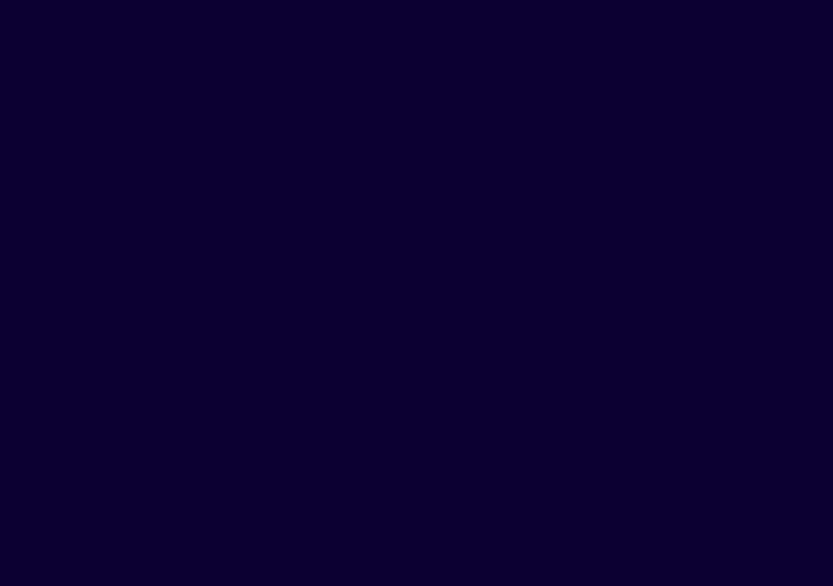
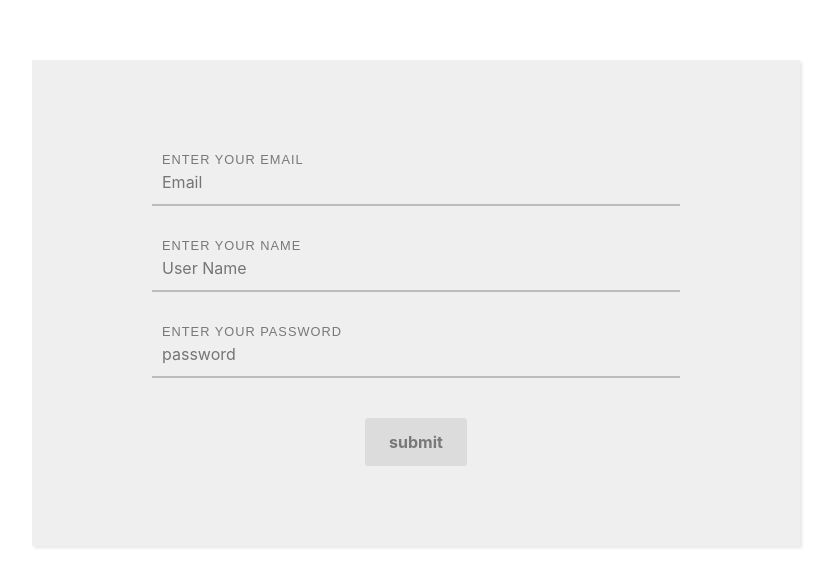
Before and after one commit to hubkra/EmployeApp, an Angular app in the folder frontend/employeemanagerapp/: page /registration in a window 1280 px wide. Before the commit this address led to /. Shown: the top 586 px of the page, without its empty margins (224-1057 px from the left). Built offline with nearby package versions, Linux system fonts and the light colour scheme.

Commit message:
Add register user in Angular

```diff
--- a/frontend/employeemanagerapp/src/app/app-routing.module.ts
+++ b/frontend/employeemanagerapp/src/app/app-routing.module.ts
@@ -2,13 +2,16 @@ import { NgModule } from '@angular/core';
 import {  RouterModule, Routes } from '@angular/router';
 import { LoginComponent } from './login/login.component';
 import { EmployeeComponent } from './employee/employee.component';
+import { RegistrationComponent } from './registration/registration.component';
 
 
 
 const routes: Routes= [
 
    { path:'',component:LoginComponent },
-    {path:'employee', component:EmployeeComponent}
+    {path:'employee', component:EmployeeComponent},
+    {path:'registration', component:RegistrationComponent}
+
 ];
 
 
--- a/frontend/employeemanagerapp/src/app/login/login.component.css
+++ b/frontend/employeemanagerapp/src/app/login/login.component.css
@@ -147,6 +147,29 @@ html {
 
 
 
+  input[type=password] {
+    background-color: #f6f6f6;
+    border: none;
+    color: #0d0d0d;
+    padding: 15px 32px;
+    text-align: center;
+    text-decoration: none;
+    display: inline-block;
+    font-size: 16px;
+    margin: 5px;
+    width: 85%;
+    border: 2px solid #f6f6f6;
+    -webkit-transition: all 0.5s ease-in-out;
+    -moz-transition: all 0.5s ease-in-out;
+    -ms-transition: all 0.5s ease-in-out;
+    -o-transition: all 0.5s ease-in-out;
+    transition: all 0.5s ease-in-out;
+    -webkit-border-radius: 5px 5px 5px 5px;
+    border-radius: 5px 5px 5px 5px;
+  }
+
+
+
   /* ANIMATIONS */
 
   /* Simple CSS3 Fade-in-down Animation */
--- a/frontend/employeemanagerapp/src/app/login/login.component.html
+++ b/frontend/employeemanagerapp/src/app/login/login.component.html
@@ -14,15 +14,16 @@
 
     <!-- Login Form -->
     <form #loginform="ngForm" (ngSubmit)="loginUser()">
-        <small class="danger">{{msg}}</small>
-      <input type="text" id="login" class="fadeIn second" name="login" placeholder="Email" [(ngModel)]="user.emailId">
-      <input type="text" id="password" class="fadeIn third" name="login" placeholder="password"[(ngModel)]="user.password">
+        <small class="text-danger">{{msg}}</small>
+      <input type="text" id="login" class="fadeIn second" name="login" placeholder="Email" [(ngModel)]="user.emailId" required #email="ngModel">
+      <input type="password" id="password" class="fadeIn third" name="login" placeholder="password"[(ngModel)]="user.password">
+
       <input type="submit" class="fadeIn fourth" value="Log In">
     </form>
 
     <!-- Remind Passowrd -->
     <div id="formFooter">
-      <a class="underlineHover" href="#">Register</a>
+      <a class="underlineHover" (click)="gotoregistration()">Register</a>
     </div>
 
   </div>
--- a/frontend/employeemanagerapp/src/app/login/login.component.ts
+++ b/frontend/employeemanagerapp/src/app/login/login.component.ts
@@ -28,4 +28,8 @@ export class LoginComponent implements OnInit {
         this.msg="Bledne dane";}
       );
   }
+
+  gotoregistration(){
+    this._router.navigate(['/registration'])
+  }
 }
--- a/frontend/employeemanagerapp/src/app/registration.service.ts
+++ b/frontend/employeemanagerapp/src/app/registration.service.ts
@@ -13,4 +13,8 @@ export class RegistrationService {
   public loginUserFromRemote(user:User):Observable<any>{
  return this._http.post<any>("http://localhost:8080/login",user)
   }
+
+  public registerUserFromRemote(user:User):Observable<any>{
+    return this._http.post<any>("http://localhost:8080/registeruser",user);
+  }
 }
--- a/frontend/employeemanagerapp/src/app/registration/registration.component.css
+++ b/frontend/employeemanagerapp/src/app/registration/registration.component.css
@@ -0,0 +1,80 @@
+
+
+body {
+    background: #C5E1A5;
+  }
+  form {
+    width: 60%;
+    margin: 60px auto;
+    background: #efefef;
+    padding: 60px 120px 80px 120px;
+    text-align: center;
+    -webkit-box-shadow: 2px 2px 3px rgba(0,0,0,0.1);
+    box-shadow: 2px 2px 3px rgba(0,0,0,0.1);
+  }
+  label {
+    display: block;
+    position: relative;
+    margin: 40px 0px;
+  }
+  .label-txt {
+    position: absolute;
+    top: -1.6em;
+    padding: 10px;
+    font-family: sans-serif;
+    font-size: .8em;
+    letter-spacing: 1px;
+    color: rgb(120,120,120);
+    transition: ease .3s;
+  }
+  .input {
+    width: 100%;
+    padding: 10px;
+    background: transparent;
+    border: none;
+    outline: none;
+  }
+
+  .line-box {
+    position: relative;
+    width: 100%;
+    height: 2px;
+    background: #BCBCBC;
+  }
+
+  .line {
+    position: absolute;
+    width: 0%;
+    height: 2px;
+    top: 0px;
+    left: 50%;
+    transform: translateX(-50%);
+    background: #8BC34A;
+    transition: ease .6s;
+  }
+
+  .input:focus + .line-box .line {
+    width: 100%;
+  }
+
+  .label-active {
+    top: -3em;
+  }
+
+  button {
+    display: inline-block;
+    padding: 12px 24px;
+    background: rgb(220,220,220);
+    font-weight: bold;
+    color: rgb(120,120,120);
+    border: none;
+    outline: none;
+    border-radius: 3px;
+    cursor: pointer;
+    transition: ease .3s;
+  }
+
+  button:hover {
+    background: #8BC34A;
+    color: #ffffff;
+  }
--- a/frontend/employeemanagerapp/src/app/registration/registration.component.html
+++ b/frontend/employeemanagerapp/src/app/registration/registration.component.html
@@ -1 +1,31 @@
-<p>registration works!</p>
+<link href="//maxcdn.bootstrapcdn.com/bootstrap/4.1.1/css/bootstrap.min.css" rel="stylesheet" id="bootstrap-css">
+<script src="//maxcdn.bootstrapcdn.com/bootstrap/4.1.1/js/bootstrap.min.js"></script>
+<script src="//cdnjs.cloudflare.com/ajax/libs/jquery/3.2.1/jquery.min.js"></script>
+<!------ Include the above in your HEAD tag ---------->
+
+<form #Registerform="ngForm" (ngSubmit)="registerUser()">
+  <label>
+    <p class="label-txt">ENTER YOUR EMAIL</p>
+    <input type="text" class="input" name="email" [(ngModel)]="user.emailId" placeholder="Email" required >
+    <div class="line-box">
+      <div class="line"></div>
+    </div>
+  </label>
+  <label>
+    <p class="label-txt">ENTER YOUR NAME</p>
+    <input type="text" class="input" name="name" [(ngModel)]="user.userName" placeholder="User Name" required >
+    <div class="line-box">
+      <div class="line"></div>
+    </div>
+  </label>
+  <label>
+    <p class="label-txt">ENTER YOUR PASSWORD</p>
+    <input type="password" class="input" name="password" [(ngModel)]="user.password" placeholder="password" required >
+    <div class="line-box">
+      <div class="line"></div>
+    </div>
+    <small class="text-danger">{{msg}}</small>
+  </label>
+
+  <button type="submit">submit</button>
+</form>
--- a/frontend/employeemanagerapp/src/app/registration/registration.component.ts
+++ b/frontend/employeemanagerapp/src/app/registration/registration.component.ts
@@ -1,4 +1,7 @@
 import { Component, OnInit } from '@angular/core';
+import { Router } from '@angular/router';
+import { RegistrationService } from '../registration.service';
+import { User } from '../user';
 
 @Component({
   selector: 'app-registration',
@@ -6,10 +9,25 @@ import { Component, OnInit } from '@angular/core';
   styleUrls: ['./registration.component.css']
 })
 export class RegistrationComponent implements OnInit {
-
-  constructor() { }
+user = new User();
+msg ="";
+  constructor(private _service: RegistrationService, private _router: Router) { }
 
   ngOnInit(): void {
   }
 
+  registerUser(){
+     this._service.registerUserFromRemote(this.user).subscribe(
+       data=>{
+         console.log("response recieved");
+         this._router.navigate(['']);
+       },
+       error =>{
+         console.log("exceptionoccured");
+         this.msg="Bledne dane";
+
+       }
+     )
+  }
+
 }
```
Also changed, not shown: 1 other file (tests, documents, lock files or other folders).
